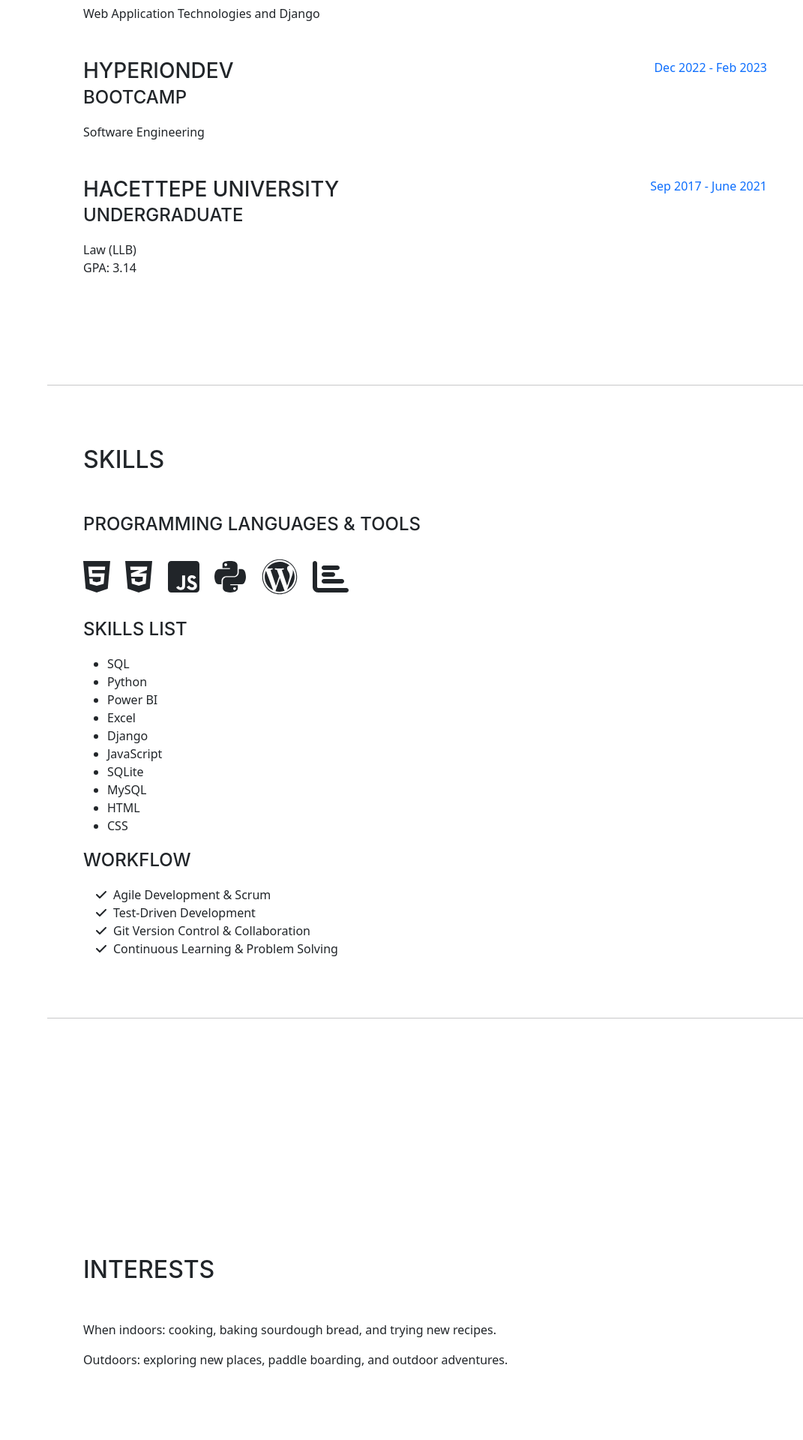
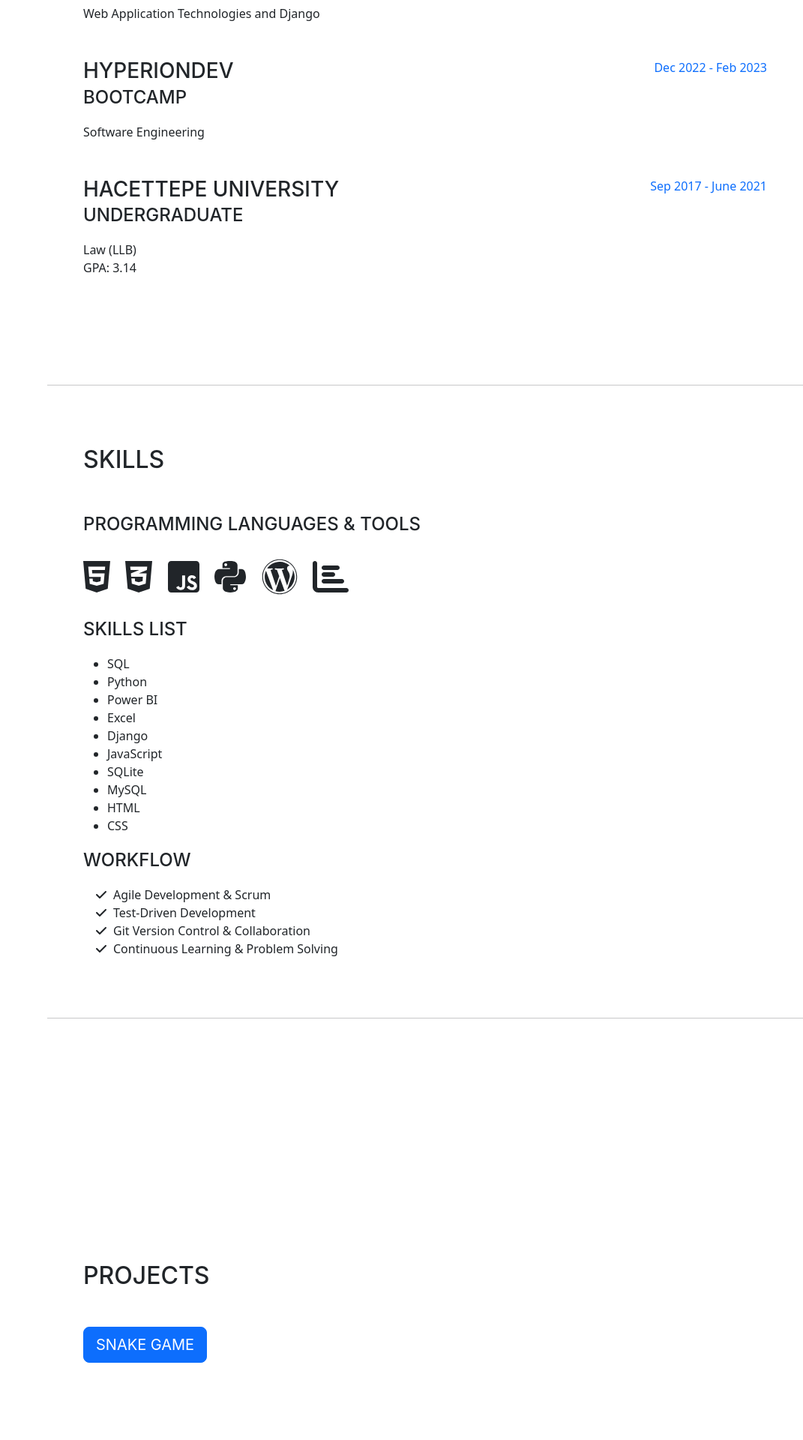
Before and after one commit to behramaras/django-cv-project, a Django app: page / in a window 1280 px wide. Shown: the part 2400-4320 px from the top of the page at 75% size, without its empty margins (209-1280 px from the left). Run offline with Django 4.2, Linux system fonts and the light colour scheme; data comes from the database, SQL or seed files in the repository; some libraries are stand-ins or nearby versions; some web fonts are replaced.

Commit message:
feat: add Projects section with modal support

```diff
--- a/blog/admin.py
+++ b/blog/admin.py
@@ -1,5 +1,5 @@
 from django.contrib import admin
-from .models import About, Experience, Education, Certificate, Skill, Interest
+from .models import About, Experience, Education, Certificate, Skill, Project, Interest
 
 admin.site.register(About)
 admin.site.register(Experience)
@@ -7,3 +7,4 @@ admin.site.register(Education)
 admin.site.register(Certificate)
 admin.site.register(Skill)
 admin.site.register(Interest)
+admin.site.register(Project)
--- a/blog/models.py
+++ b/blog/models.py
@@ -49,6 +49,15 @@ class Skill(models.Model):
     def __str__(self):
         return self.name
 
+class Project(models.Model):
+    title = models.CharField(max_length=200, default="Unkown")
+    description = models.TextField(default="No description")
+    link = models.URLField(blank=True, null=True)
+    image = models.ImageField(upload_to='projects/', blank=True, null=True)
+    technologies = models.CharField(max_length=200, blank=True)
+
+    def __str__(self):
+        return self.title
 
 class Interest(models.Model):
     description = models.TextField(default="No description")
--- a/blog/templates/blog/index.html
+++ b/blog/templates/blog/index.html
@@ -18,6 +18,7 @@
         <link href="{% static 'blog/assets/css/bootstrap.min.css' %}" rel="stylesheet" />
     </head>
     <body id="page-top">
+        <script src="https://cdn.jsdelivr.net/npm/bootstrap@5.3.3/dist/js/bootstrap.bundle.min.js"></script>
         <!-- Navigation-->
         <nav class="navbar navbar-expand-lg navbar-dark bg-primary fixed-top" id="sideNav">
             <a class="navbar-brand js-scroll-trigger" href="#page-top">
@@ -37,6 +38,7 @@
                     <li class="nav-item"><a class="nav-link js-scroll-trigger" href="#experience">Experience</a></li>
                     <li class="nav-item"><a class="nav-link js-scroll-trigger" href="#education">Education</a></li>
                     <li class="nav-item"><a class="nav-link js-scroll-trigger" href="#skills">Skills</a></li>
+                    <li class="nav-item"><a class="nav-link js-scroll-trigger" href="#projects">Projects</a></li>
                     <li class="nav-item"><a class="nav-link js-scroll-trigger" href="#interests">Interests</a></li>
                     <li class="nav-item"><a class="nav-link js-scroll-trigger" href="#certifications">Certifications</a></li>
                 </ul>
@@ -147,6 +149,52 @@
                 </div>
             </section>
             <hr class="m-0" />
+            <!-- Projects-->
+            <section class="resume-section" id="projects">
+                <div class="resume-section-content">
+                    <h2 class="mb-5">Projects</h2>
+
+                        {% for project in projects %}
+                        <div class="d-flex flex-column flex-md-row justify-content-between mb-3">
+                            <div class="flex-grow-1">
+                                <h3 class="mb-0">
+                                    <button type="button"
+                                            class="btn btn-primary btn-lg"
+                                            data-bs-toggle="modal"
+                                            data-bs-target="#projectModal{{ forloop.counter }}">
+                                        {{ project.title }}
+                                    </button>
+                                </h3>
+                            </div>
+                        </div>
+                        {% endfor %}
+                        {% for project in projects %}
+                        <div class="modal fade" id="projectModal{{ forloop.counter }}" tabindex="-1" aria-hidden="true">
+                            <div class="modal-dialog modal-lg modal-dialog-centered">
+                                <div class="modal-content">
+                                    <div class="modal-header">
+                                        <h5 class="modal-title">{{ project.title }}</h5>
+                                        <button type="button" class="btn-close" data-bs-dismiss="modal" aria-label="Close"></button>
+                                    </div>
+                                    <div class="modal-body text-center">
+                                        {% if project.image %}
+                                            <img src="{{ project.image.url }}" alt="{{ project.title }}"
+                                                class="img-fluid mb-3" style="max-height:300px; border-radius:8px;">
+                                        {% endif %}
+                                        <p>{{ project.description }}</p>
+                                        <p>{{ project.technologies }}</p>
+                                        {% if project.link %}
+                                            <a href="{{ project.link }}" target="_blank" class="btn btn-primary">View Project</a>
+                                        {% endif %}
+                                    </div>
+                                </div>
+                            </div>
+                        </div>
+                    {% endfor %}
+                </div>
+            </section>
+
+            <hr class="m-0" />
             <!-- Interests-->
             <section class="resume-section" id="interests">
                 <div class="resume-section-content">
--- a/blog/views.py
+++ b/blog/views.py
@@ -1,5 +1,5 @@
 from django.shortcuts import render
-from .models import About, Experience, Education, Certificate, Skill, Interest
+from .models import About, Experience, Education, Certificate, Skill, Project, Interest
 
 def index(request):
     about = About.objects.first()
@@ -17,6 +17,7 @@ def index(request):
         "education": Education.objects.all(),
         "certificates": Certificate.objects.all(),
         "skills": Skill.objects.all(),
+        "projects": Project.objects.all(),
         "interests": Interest.objects.all(),
     }
     return render(request, "blog/index.html", context)
--- a/config/settings.py
+++ b/config/settings.py
@@ -123,6 +123,9 @@ STATICFILES_DIRS = [
     BASE_DIR / 'blog' / 'static',
 ]
 
+MEDIA_URL = '/media/'
+MEDIA_ROOT = BASE_DIR / 'media'
+
 # Default primary key field type
 # https://docs.djangoproject.com/en/4.2/ref/settings/#default-auto-field
 
--- a/config/urls.py
+++ b/config/urls.py
@@ -16,8 +16,13 @@ Including another URLconf
 """
 from django.contrib import admin
 from django.urls import path, include
+from django.conf import settings
+from django.conf.urls.static import static
 
 urlpatterns = [
     path("admin/", admin.site.urls),
     path('', include('blog.urls')),
 ]
+
+if settings.DEBUG:
+    urlpatterns += static(settings.MEDIA_URL, document_root=settings.MEDIA_ROOT)
```
Also changed, not shown: blog/migrations/0005_project_delete_language.py (added), db.sqlite3, media/projects/WhatsApp_Image_2025-09-29_at_19.55.22.jpeg (added), projects/WhatsApp_Image_2025-09-29_at_19.55.22.jpeg (added).
